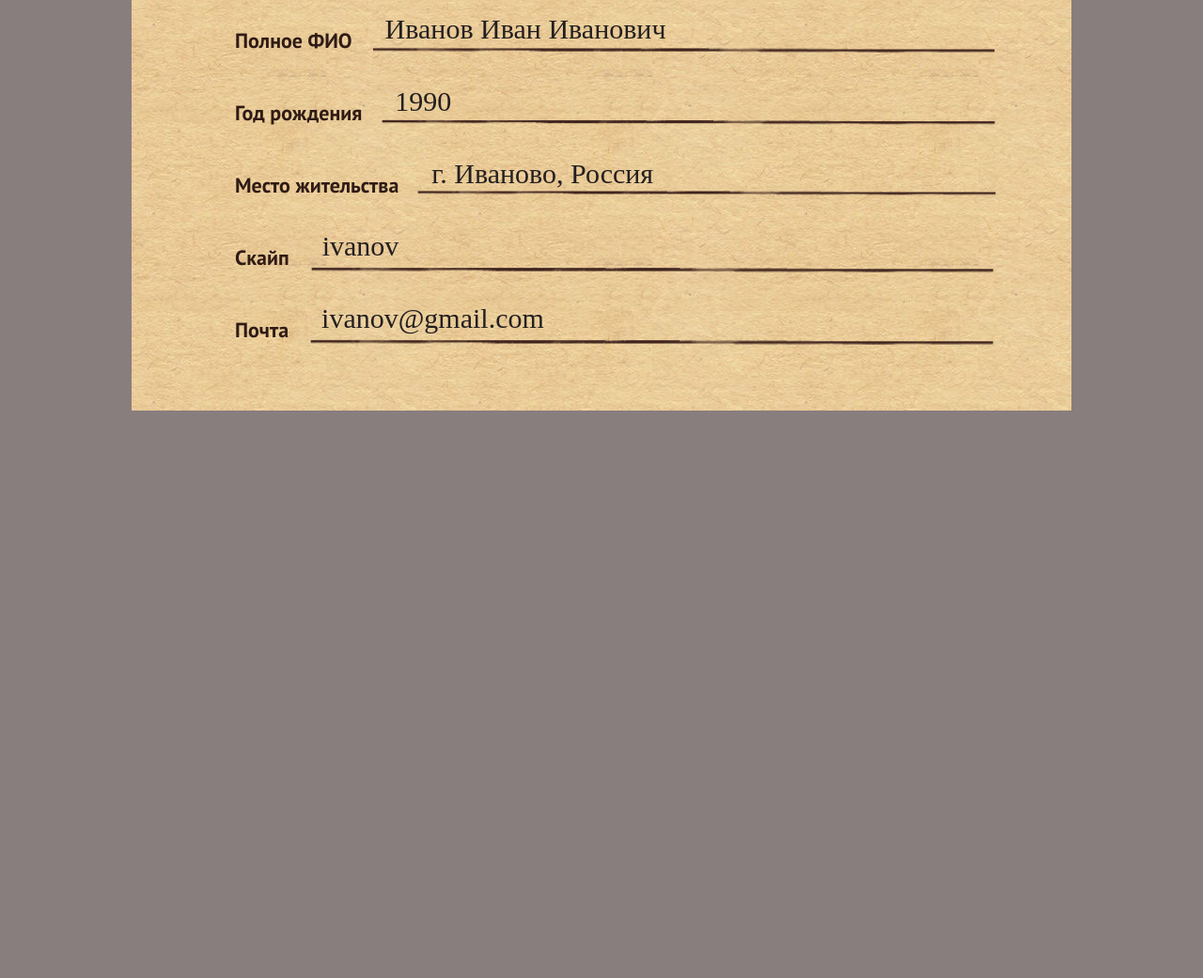
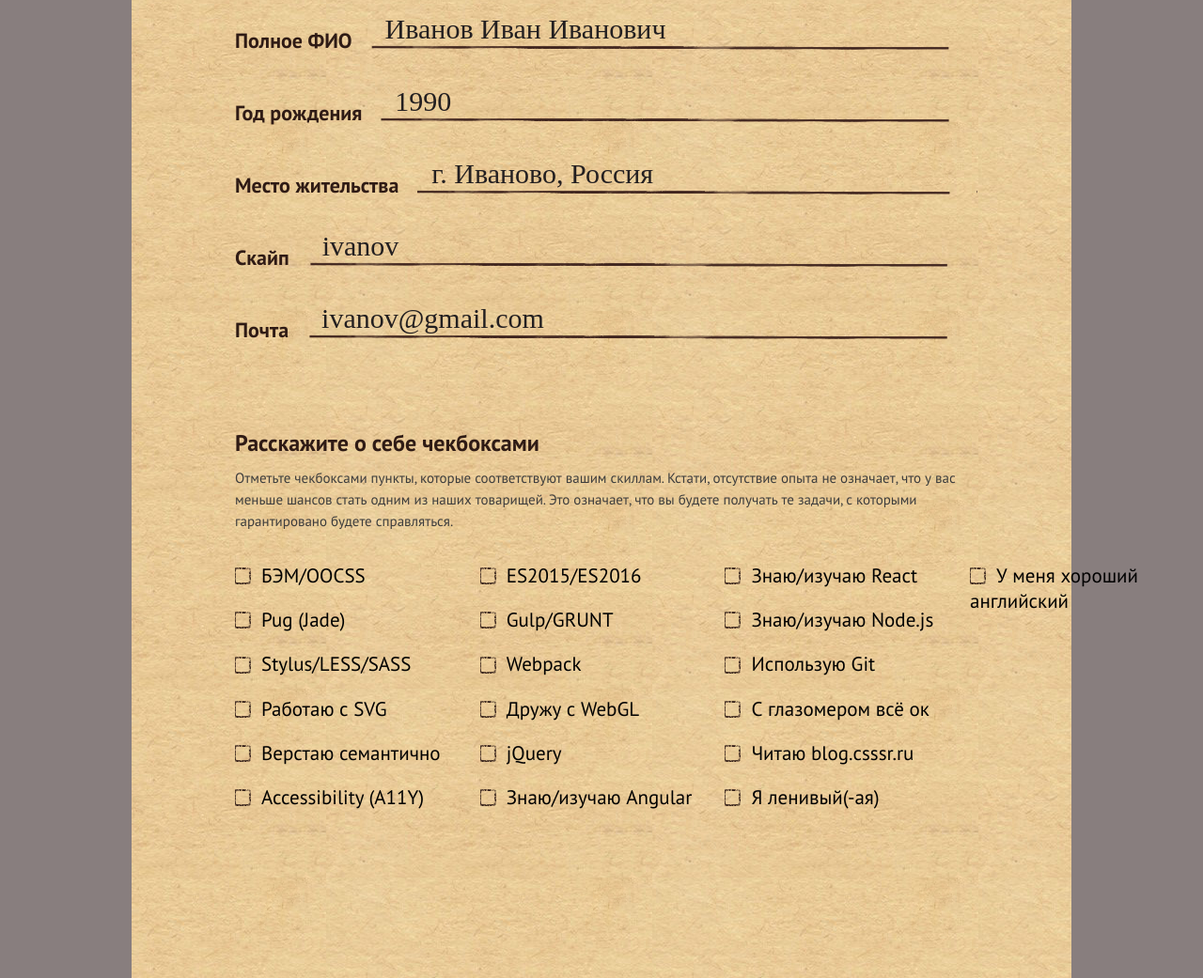
Before and after one commit to gtsayan/csssr, a website: page src/views/index.html in a window 1280 px wide. Shown: the part 282-1323 px from the top of the page at 94% size. Before the commit the page ends 800 px from the top, so only its background shows below. Drawn offline with nearby package versions, Linux system fonts and the light colour scheme; files that its build step writes are made by us from their sources; a web font is replaced by a local one.

Commit message:
checkboxes

```diff
--- a/src/blocks/_modules.scss
+++ b/src/blocks/_modules.scss
@@ -1,3 +1,5 @@
 @import "modules/header/header";
 @import "modules/footer/footer";
 @import "modules/personal-info/personal-info";
+@import "modules/checkboxes/checkboxes";
+@import "modules/js-level/js-level";
--- /dev/null
+++ b/src/blocks/modules/checkboxes/checkboxes.html
@@ -0,0 +1,93 @@
+<div class="checkboxes">
+
+    <div class="checkboxes__title">Расскажите о себе чекбоксами</div>
+    <div class="checkboxes__text">Отметьте чекбоксами пункты, которые соответствуют вашим скиллам. Кстати, отсутствие
+        опыта не означает, что у вас меньше шансов стать одним из наших товарищей. Это означает, что вы будете получать
+        те задачи, с которыми гарантировано будете справляться.</div>
+    <div class="checkboxes__items">
+        <div class="checkboxes__item">
+            <input type="checkbox" id="c1" name="cc" />
+            <label for="c1"><span></span>БЭМ/OOCSS</label>
+        </div>
+
+        <div class="checkboxes__item">
+            <input type="checkbox" id="c2" name="cc" />
+            <label for="c2"><span></span>Pug (Jade)</label>
+        </div>
+        <div class="checkboxes__item">
+            <input type="checkbox" id="c3" name="cc" />
+            <label for="c3"><span></span>Stylus/LESS/SASS</label>
+        </div>
+        <div class="checkboxes__item">
+            <input type="checkbox" id="c4" name="cc" />
+            <label for="c4"><span></span>Работаю с SVG</label>
+        </div>
+        <div class="checkboxes__item">
+            <input type="checkbox" id="c5" name="cc" />
+            <label for="c5"><span></span>Верстаю семантично</label>
+        </div>
+        <div class="checkboxes__item">
+            <input type="checkbox" id="c6" name="cc" />
+            <label for="c6"><span></span>Accessibility (A11Y)</label>
+        </div>
+        <div class="checkboxes__item">
+            <input type="checkbox" id="c7" name="cc" />
+            <label for="c7"><span></span>ES2015/ES2016</label>
+        </div>
+        <div class="checkboxes__item">
+            <input type="checkbox" id="c8" name="cc" />
+            <label for="c8"><span></span>Gulp/GRUNT</label>
+        </div>
+        <div class="checkboxes__item">
+            <input type="checkbox" id="c9" name="cc" />
+            <label for="c9"><span></span>Webpack</label>
+        </div>
+        <div class="checkboxes__item">
+            <input type="checkbox" id="c10" name="cc" />
+            <label for="c10"><span></span>Дружу с WebGL</label>
+        </div>
+        <div class="checkboxes__item">
+            <input type="checkbox" id="c11" name="cc" />
+            <label for="c11"><span></span>jQuery</label>
+        </div>
+        <div class="checkboxes__item">
+            <input type="checkbox" id="c12" name="cc" />
+            <label for="c12"><span></span>Знаю/изучаю Angular</label>
+        </div>
+        <div class="checkboxes__item">
+            <input type="checkbox" id="c13" name="cc" />
+            <label for="c13"><span></span>Знаю/изучаю React</label>
+        </div>
+        <div class="checkboxes__item">
+            <input type="checkbox" id="c14" name="cc" />
+            <label for="c14"><span></span>Знаю/изучаю Node.js</label>
+        </div>
+        <div class="checkboxes__item">
+            <input type="checkbox" id="c15" name="cc" />
+            <label for="c15"><span></span>Использую Git</label>
+        </div>
+        <div class="checkboxes__item">
+            <input type="checkbox" id="c16" name="cc" />
+            <label for="c16"><span></span>С глазомером всё ок</label>
+        </div>
+        <div class="checkboxes__item">
+            <input type="checkbox" id="c17" name="cc" />
+            <label for="c17"><span></span>Читаю blog.csssr.ru</label>
+        </div>
+        <div class="checkboxes__item">
+            <input type="checkbox" id="c18" name="cc" />
+            <label for="c18"><span></span>Я ленивый(-ая)</label>
+        </div>
+        <div class="checkboxes__item">
+            <input type="checkbox" id="c19" name="cc" />
+            <label for="c19"><span></span>У меня хороший английский</label>
+        </div>
+
+
+
+    </div>
+
+
+
+
+</div> <!-- checkboxes -->
--- /dev/null
+++ b/src/blocks/modules/checkboxes/checkboxes.js
@@ -0,0 +1,13 @@
+modules.define('checkboxes', ['i-bem-dom'], function(provide, bemDom) {
+
+provide(bemDom.declBlock(this.name, {
+    onSetMod: {
+        js: {
+            inited: function() {
+
+            }
+        }
+    }
+}));
+
+});
--- /dev/null
+++ b/src/blocks/modules/checkboxes/checkboxes.scss
@@ -0,0 +1,59 @@
+.checkboxes {
+    margin-bottom: 50px;
+}
+
+.checkboxes__title {
+    color: #2f1b15;
+    font-family: "PT Sans";
+    font-size: 24px;
+    font-weight: 700;
+    line-height: 49.83px;
+}
+
+.checkboxes__text {
+    color: #3d3d3d;
+    font-family: "PT Sans";
+    font-size: 15px;
+    font-weight: 400;
+    line-height: 23px;
+    margin-bottom: 35px;
+}
+
+.checkboxes__items {
+    display: flex;
+    flex-direction: column;
+    flex-wrap: wrap;
+    height: 330px;
+
+}
+
+// .checkboxes__items {
+//     display: grid;
+//     grid-column-gap: 40px;
+//     grid-row-gap: 20px;
+//     grid-template-rows: repeat(7, auto);
+//     grid-auto-flow: column;
+// }
+
+.checkboxes__item {
+    width: 33%;
+    margin-bottom: 20px;
+}
+
+input[type="checkbox"] {
+    display: none;
+}
+
+input[type="checkbox"]+label span {
+    display: inline-block;
+    width: 24px;
+    height: 28px;
+    margin: -1px 4px 0 0;
+    vertical-align: middle;
+    background: url(../../../img/checkboxes/check-box.png) -1px -6px no-repeat;
+    cursor: pointer;
+}
+
+input[type="checkbox"]:checked+label span {
+    background: url(../../../img/checkboxes/checker.png) -1px -6px no-repeat;
+}
--- /dev/null
+++ b/src/blocks/modules/js-level/js-level.html
@@ -0,0 +1,9 @@
+<div class="js-level">
+
+    <div class="js-level__title"></div>
+    <div class="js-level__ruler"></div>
+
+
+
+
+</div> <!-- js-level -->
--- /dev/null
+++ b/src/blocks/modules/js-level/js-level.js
@@ -0,0 +1,13 @@
+modules.define('js-level', ['i-bem-dom'], function(provide, bemDom) {
+
+provide(bemDom.declBlock(this.name, {
+    onSetMod: {
+        js: {
+            inited: function() {
+
+            }
+        }
+    }
+}));
+
+});
--- a/src/blocks/modules/personal-info/personal-info.scss
+++ b/src/blocks/modules/personal-info/personal-info.scss
@@ -1,3 +1,7 @@
+.personal-info {
+    margin-bottom: 70px;
+}
+
 .personal-info__item {
     display: flex;
     align-items: flex-end;
@@ -29,6 +33,7 @@
     // background-repeat: no-repeat;
     background-position: -16px 12px;
     background-size: cover;
+    background-repeat: round;
     padding-bottom: 20px;
     padding-left: 15px;
 
--- a/src/styles/main.scss
+++ b/src/styles/main.scss
@@ -28,5 +28,5 @@ body {
 }
 
 .site-inner {
-    padding: 0 110px;
+    padding: 0px 50px 0px 0px;
 }
--- a/src/views/index.html
+++ b/src/views/index.html
@@ -33,13 +33,15 @@
     <div class="site-container">
 
         @@include("../blocks/modules/header/header.html")
-        <div class="site-inner"></div>
-        @@include("../blocks/modules/personal-info/personal-info.html")
-        @@include("../blocks/modules/footer/footer.html")
-        <script src="../js/main.js"></script>
-        <script src="../js/vendor.js"></script>
+        <div class="site-inner">
+            @@include("../blocks/modules/personal-info/personal-info.html")
+            @@include("../blocks/modules/checkboxes/checkboxes.html")
+            @@include("../blocks/modules/js-level/js-level.html")
+            @@include("../blocks/modules/footer/footer.html")
+            <script src="../js/main.js"></script>
+            <script src="../js/vendor.js"></script>
 
-    </div> <!-- site-inner -->
+        </div> <!-- site-inner -->
     </div> <!-- site-container -->
 </body>
 
```
Also changed, not shown: src/blocks/modules/js-level/js-level.scss (added), src/img/checkboxes/check-box.png (added), src/img/checkboxes/checker.png (added).
